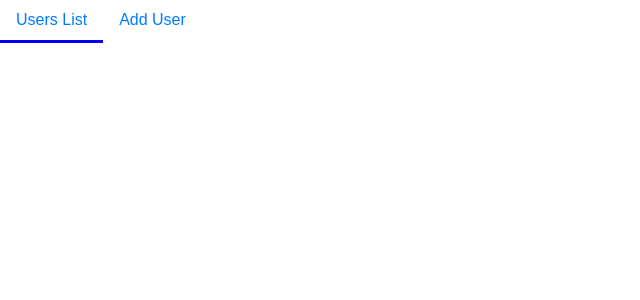
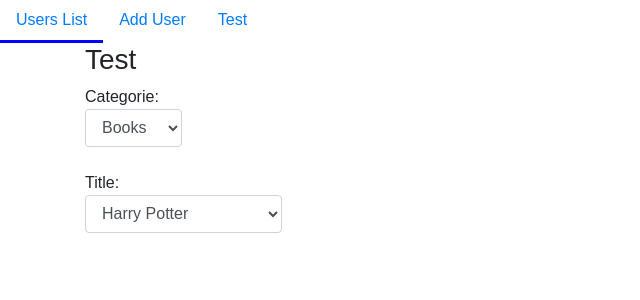
Before and after one commit to diaslucas/ReactApp, a React (Create React App) app: page /Test in a window 1280 px wide. Shown: the top 300 px of the page, without its empty margins (0-640 px from the left). Built offline with nearby package versions, Linux system fonts and the light colour scheme.

Commit message:
Adding test CategoriesDropdown

```diff
--- a/src/App.js
+++ b/src/App.js
@@ -2,6 +2,7 @@ import React, { Component } from 'react';
 import { Route, Link, BrowserRouter as Router } from 'react-router-dom';
 import AddUser from './Components/AddUser';
 import UsersList from './Components/UsersList';
+import TestForm from './Components/TestForm';
 
 
 class App extends Component {
@@ -11,7 +12,8 @@ class App extends Component {
     this.state = {
       menus: [
         { menuName: 'Users List', menuLink: '/', active: true },
-        { menuName: 'Add User', menuLink: '/AddUser', active: false }
+        { menuName: 'Add User', menuLink: '/AddUser', active: false },
+        { menuName: 'Test', menuLink: '/Test', active: false }
       ]
     }
   }
@@ -55,6 +57,7 @@ class App extends Component {
 
           <Route exact path='/' component={UsersList} />
           <Route path='/AddUser' component={AddUser} />
+          <Route path='/Test' component={TestForm} />
         </div>
       </Router>
     );
--- /dev/null
+++ b/src/Components/CategoriesDropdown.js
@@ -0,0 +1,86 @@
+import React, { Component } from 'react'
+
+export default class CategoriesDropdown extends Component {
+
+  constructor(props) {
+    super(props)
+
+    this.state = {
+
+      selectedCategorie: "1",
+      selectedTitle: "1",
+
+      Categories: [
+        {
+          categorieID: "1",
+          categorieName: "Books",
+          Titles: [
+            { TitleID: "1", TitleName: "Harry Potter", Author: "J.K. Rowling" },
+            { TitleID: "2", TitleName: "A brief history of time", Author: "Stephen Hawking" },
+            { TitleID: "3", TitleName: "1984", Author: "George Orwell" }
+          ]
+        },
+        {
+          categorieID: "2",
+          categorieName: "Movies",
+          Titles: [
+            { TitleID: "1", TitleName: "Matrix", Author: "Wackowisky Brothers" },
+            { TitleID: "2", TitleName: "Fight Club", Author: "David Fincher" },
+            { TitleID: "3", TitleName: "The Departed", Author: "Martin Scorsese" }
+          ]
+        },
+        {
+          categorieID: "3",
+          categorieName: "Series",
+          Titles: [
+            { TitleID: "1", TitleName: "Seinfeld", Author: "Jerry Seinfeld" },
+            { TitleID: "2", TitleName: "Breaking Bad", Author: "Vince Gilligan" },
+            { TitleID: "3", TitleName: "Silicon Valley", Author: " Mike Judge" }
+          ]
+        },
+      ]
+    }
+  }
+
+  handleChange(event) {
+    const target = event.target;
+    const name = target.name;
+    const value = target.value;
+    this.setState({
+      [name]: value
+    });
+  }
+
+  render() {
+    const {selectedCategorie, selectedTitle, Categories} = this.state;
+    let categorieItems = Categories.map(categorie => (
+      <option key={categorie.categorieID} value={categorie.categorieID}>{categorie.categorieName}</option>
+    ));
+    const Titles = Categories.filter(categorie => categorie.categorieID === selectedCategorie);
+    let titleItems = Titles[0].Titles.map(title => (
+      <option key={title.TitleID} value={title.TitleID}>{title.TitleName}</option>
+    ));
+    return (
+      <div>
+        <div className="form-group">
+          <label>
+            Categorie:
+            <select className="form-control" name="selectedCategorie" value={selectedCategorie} onChange={this.handleChange.bind(this)}>
+              {categorieItems}
+            </select>
+          </label>
+        </div>
+        <div className="form-group">
+          <label>
+            Title:
+           <select className="form-control" name="selectedTitle" value={selectedTitle} onChange={this.handleChange.bind(this)}>
+              {titleItems}
+            </select>
+          </label>
+        </div>
+      </div>
+    )
+  }
+
+
+}
--- /dev/null
+++ b/src/Components/TestForm.js
@@ -0,0 +1,23 @@
+import React, { Component } from 'react'
+import CategoriesDropdown from './CategoriesDropdown';
+
+export default class TestForm extends Component {
+
+
+  render() {
+
+    return (
+      <div className="container">
+        <div className="row">
+          <div className="col-8">
+            <h3>Test</h3>
+            <form>
+              <CategoriesDropdown />
+            </form>
+          </div>
+        </div>
+      </div>
+    )
+  }
+
+}
```
